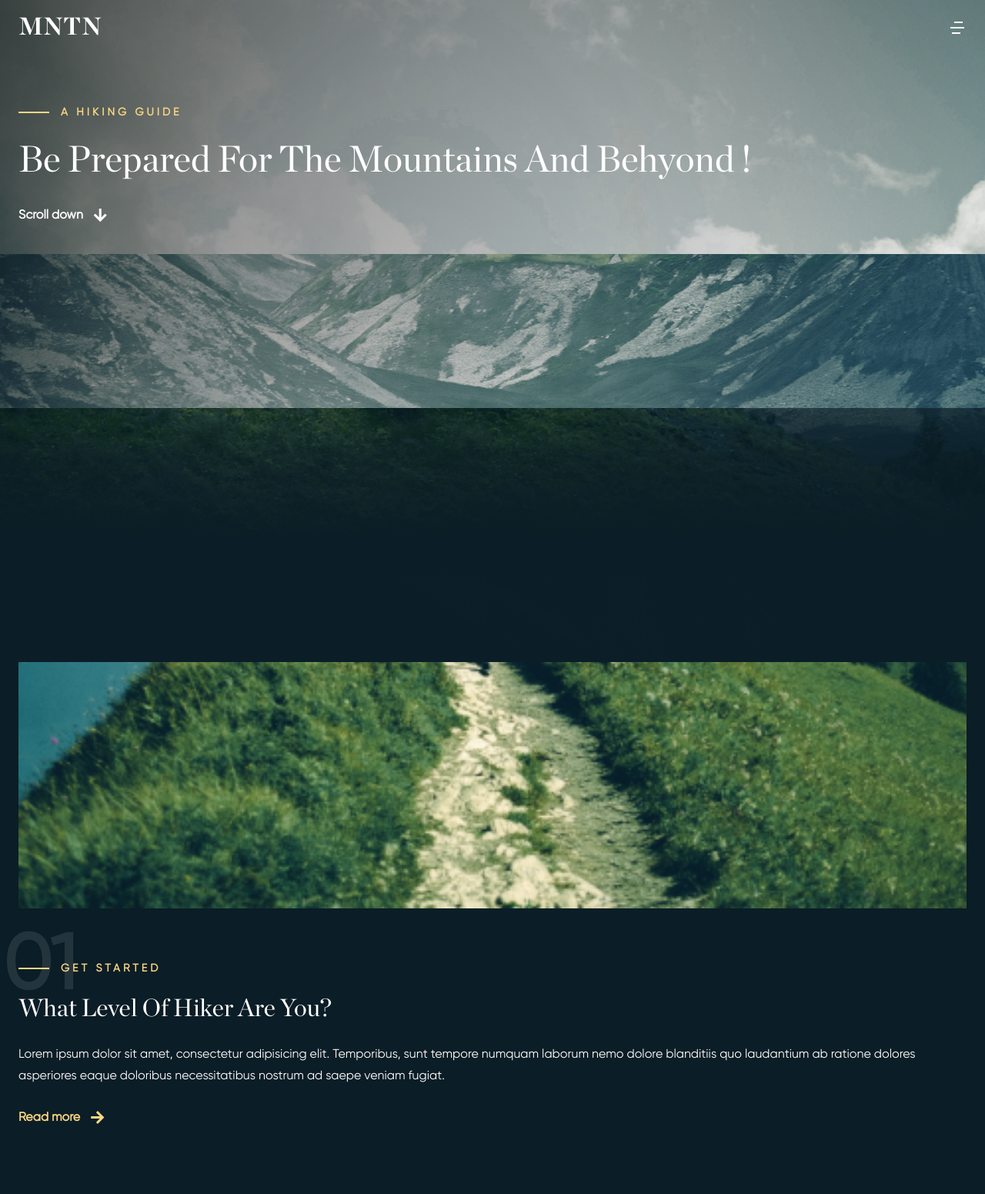
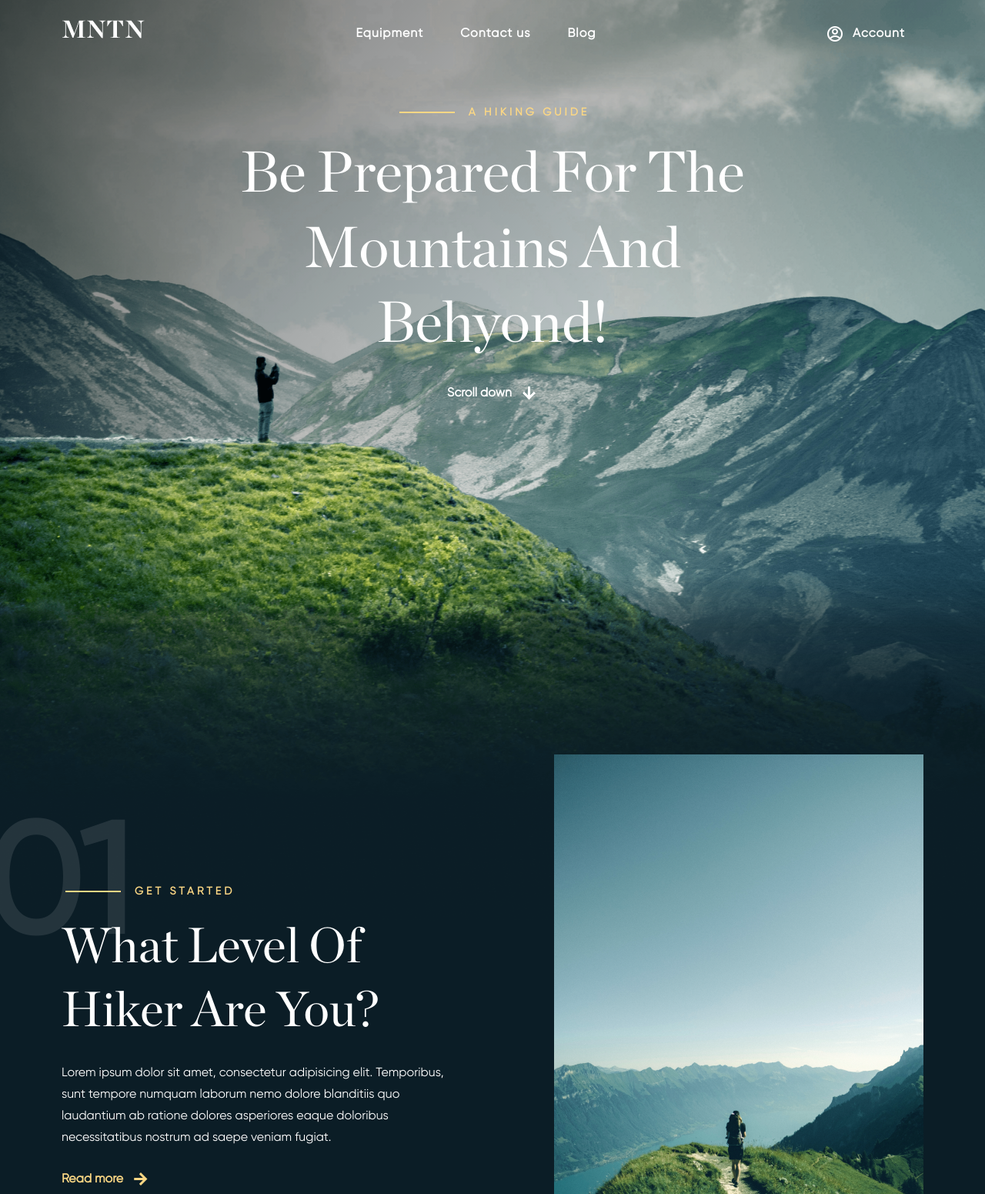
Before and after one commit to Kseniya44/MNTN-main, a plain HTML site: page index.html in a window 1280 px wide. Shown: the part 20-1571 px from the top of the page at 77% size. Drawn offline with nearby package versions, Linux system fonts and the light colour scheme.

Commit message:
Media queries were added

```diff
--- a/assets/css/main.css
+++ b/assets/css/main.css
@@ -71,7 +71,7 @@ img {
 .container {
     max-width: 144rem;
     margin: 0 auto;
-    padding: 0 2.4rem;
+    padding: var(--container-spacing);
 }
 
 .title {
@@ -83,7 +83,7 @@ img {
     margin-bottom: var(--margin-bottom-md);
 }
 
-d-grid {
+.d-grid {
     display: grid;
 }
 /* Reusable classes */
@@ -194,6 +194,10 @@ d-grid {
     z-index: 100;
 }
 
+.btn-scroll-down {
+    position: relative;
+    z-index: 10000;
+}
 .tagline {
     display: inline-block;
     font-size: var(--font-size-sm);
@@ -344,3 +348,225 @@ d-grid {
     gap: var(--margin-bottom-sm);
 }
 /* Media queries */
+
+@media screen and (min-width: 768px) {
+    :root {
+        --font-size-xl: 5.8rem;
+        --container-spacing: 0 8rem;
+    }
+
+    /* hero */
+    .hero {
+        height: 100vh;
+    }
+
+    .parallax-img {
+        height: auto;
+    }
+
+    .parallax-bottom-img {
+        top: 45%;
+    }
+
+    .parallax-middle-img {
+        top: 30%;
+    }
+
+    /* hiking informaition */
+
+    .card {
+        grid-template-columns: repeat(2, 1fr);
+        row-gap: 6.4rem;
+        margin-bottom: 20rem;
+    }
+
+    .card-image {
+        grid-column: 1/-1;
+        width: 60rem;
+        height: 42rem;
+        justify-self: center;
+    }
+
+    .card-info {
+        grid-column: 1/-1;
+    }
+
+    .count {
+        font-size: 20rem;
+        left: -8rem;
+    }
+
+    .tagline {
+        margin-left: 9.5rem;
+    }
+
+    .tagline::before {
+        width: 7.2rem;
+        left: -9rem;
+    }
+
+    .card-title {
+        font-size: 6.4rem;
+    }
+    /* footer */
+
+    .footer-container {
+        grid-template-columns: .75fr 1fr;
+        column-gap: 6.4rem;
+    }
+
+    .brand-information {
+        order: 0;
+        max-width: 30rem;
+    }
+
+    .footer-nav {
+        order: 1;
+        grid-template-columns: repeat(2, 1fr);
+        column-gap: 6.4rem;
+    }
+
+    .footer-nav-link:last-child {
+        margin-bottom: 0;
+    }
+
+    .copyright {
+        margin-top: auto;
+        margin-bottom: 0;
+    }
+}
+
+@media screen and (min-width: 991px) {
+    :root {
+        --font-size-xl: 7.5rem;
+    }
+
+    /* header */
+
+    .menu {
+        position: initial;
+        transform: initial;
+        width: initial;
+        background-color: initial;
+        padding: initial;
+        border-radius: initial;
+        transition: initial;
+        margin-left: initial;
+    }
+
+    .menu,
+    .nav-list {
+        flex-direction: row;
+        gap: 0;
+    }
+
+    .lg-screen-hidden,
+    .menu-toggle-icon {
+        display: none;
+    }
+
+    .sm-screen-hidden {
+        display: block;
+    }
+
+    .nav-link {
+        display: inline-block;
+        font-weight: bold;
+        padding: .8rem 2.4rem;
+    }
+
+    .account-link {
+        display: inline-flex;
+        align-items: center;
+        gap: 1rem;
+    }
+
+    .account-link i {
+        font-weight: 300;
+    }
+
+    .btn,
+    .btn i,
+    .nav-link {
+        transition: transform .5s;
+    }
+
+    .btn:hover,
+    .nav-link:hover {
+        color: var(--clr-accent);
+    }
+
+    .btn-scroll-down:hover i {
+        transform: translateY(.5rem);
+    }
+
+    .btn-accent:hover i{
+        transform: translateX(.5rem);
+    }
+
+    /* hero */
+
+    .parallax-bottom-img {
+        top: 60%;
+    }
+
+    .parallax-middle-img {
+        top: 40%;
+    }
+
+    .hero-data {
+        top: 45%;
+        max-width: 79rem;
+        justify-self: center;
+    }
+
+    /* hiking information */
+
+    .hiking-information {
+        margin: 0;
+        padding-top: 20rem;
+    }
+
+    .card {
+        column-gap: 8.1rem;
+    }
+
+    .card-image {
+        grid-column: initial;
+        order: 1;
+        width: 48rem;
+        height: 68rem;
+        justify-self: end;
+    }
+
+    .card-info {
+        grid-column: initial;
+        align-self: center;
+    }
+
+    .order-first {
+        order: 0;
+        justify-self: start;
+    }
+    /* footer */
+
+    .footer-container {
+        grid-template-columns: repeat(2, 1fr);
+        column-gap: 0;
+    }
+
+    .footer-nav-group {
+        justify-self: end;
+    }
+}
+
+@media screen and (min-width: 1068px) {
+    .hero-data {
+        top: 0;
+        text-align: center;
+    }
+
+    .count {
+        left: -10rem;
+    }
+}
--- a/index.html
+++ b/index.html
@@ -53,10 +53,10 @@
   <main class="main">
     <!-- Hero -->
     <section class="hero">
-      <div class="hero-container container">
+      <div class="hero-container container d-grid">
         <div class="hero-data" id="hero-data">
           <span class="tagline">A hiking guide</span>
-          <h1 class="title main-title">Be prepared for the mountains and behyond !</h1>
+          <h1 class="title main-title">Be prepared for the mountains and behyond!</h1>
           <a href="#hiking-information" class="btn btn-scroll-down">
             Scroll down <i class="ri-arrow-down-line"></i>
           </a>
@@ -84,7 +84,7 @@
         </div>
 
         <div class="card d-grid">
-          <img src="./assets/images/02.png" alt="hiking" class="card-image frame-position-center">
+          <img src="./assets/images/02.png" alt="hiking" class="card-image order-first frame-position-center">
           <div class="card-info">
             <span class="count">02</span>
             <span class="tagline">Get started</span>
```
